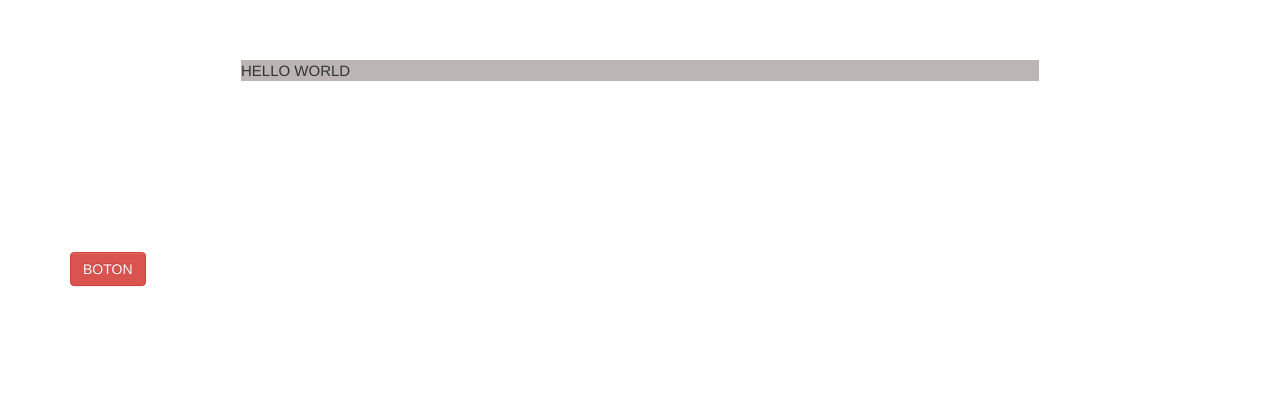
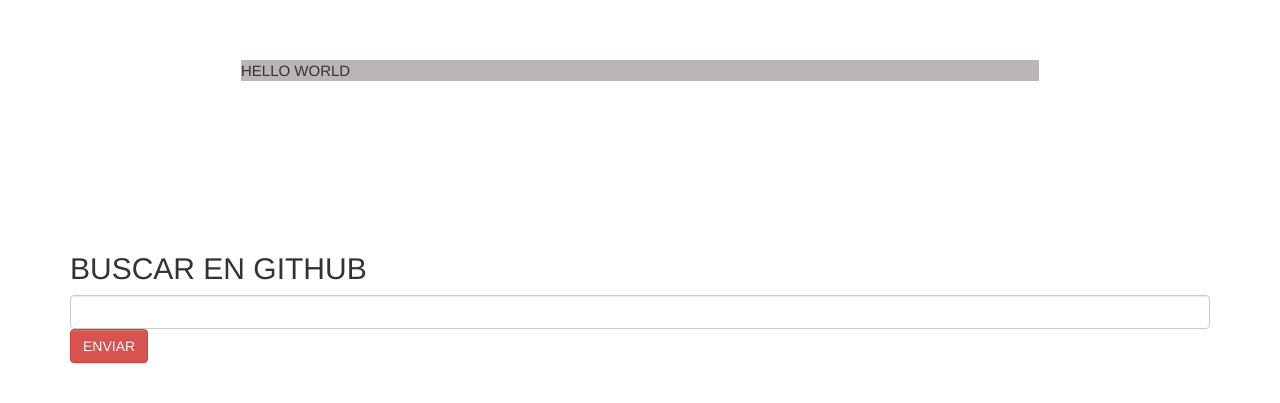
Before and after one commit to marianodanielcastillo/bootcamp, a plain HTML site: page index.html in a window 1280 px wide. Shown: the part 111-514 px from the top of the page. Drawn offline with nearby package versions, Linux system fonts and the light colour scheme.

Commit message:
AGREGADA LA BUSQUEDA PARA EL USUARIO CON UN TEXT FIELD Y UN BOTON

```diff
--- a/index.html
+++ b/index.html
@@ -4,8 +4,8 @@
 	<meta charset="UTF-8">
 	<title></title>
 	<link rel="stylesheet" href="css/style.css">
+	<script src="https://ajax.googleapis.com/ajax/libs/jquery/3.1.1/jquery.min.js"></script>
 	<script src="//maxcdn.bootstrapcdn.com/bootstrap/3.2.0/js/bootstrap.min.js"></script>
-	<script src="https://ajax.googleapis.com/ajax/libs/jquery/3.1.1/jquery.min.js"></script>
 	<script src="js/plugins.js"></script>
 </head>
 <body>
@@ -13,7 +13,14 @@
 		<section class="text-hello" id="principal">
 			HELLO WORLD
 		</section>
-		<button class="btn btn-danger" onclick="request('GET','https://api.github.com/search/repositories')">BOTON</button>
+
+			<form method="post" id="form1">
+				<h2>BUSCAR EN GITHUB</h2>
+				<input type="text" class="form-control" id="busq">
+				<input onclick="request('GET','https://api.github.com/search/repositories',this.form.busq.value)" type="button" value="ENVIAR" class="btn btn-danger">
+			</form>
+
+
 	</div>
 
 </body>
--- a/js/plugins.js
+++ b/js/plugins.js
@@ -15,9 +15,9 @@
   xhttp.send();
 }*/
 
-function request(method,url){
+function request(method,url,search){
 	return new Promise(function (resolve,reject){
-		var q="javascript";
+		var q=search;
 		var xhr = new XMLHttpRequest();
 		xhr.open(method, url+"?q="+q,true );
 		xhr.onload =function(){
```
